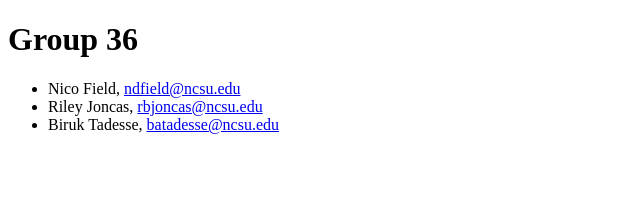
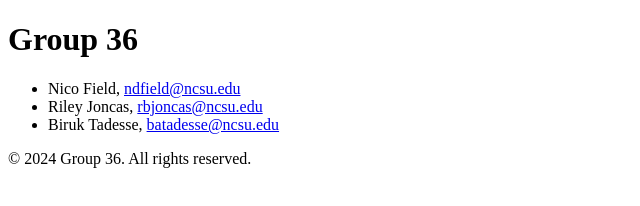
Before and after one commit to NCSU-CSC-510-F2024/git-homework, a plain HTML site: page index.html in a window 1280 px wide. Shown: the whole page, without its empty margins (0-640 px from the left). Drawn offline with Linux system fonts and the light colour scheme.

Commit message:
add footer

```diff
--- a/index.html
+++ b/index.html
@@ -10,5 +10,8 @@
             <li>Riley Joncas, <a href="mailto:rbjoncas@ncsu.edu">rbjoncas@ncsu.edu</a></li>
             <li>Biruk Tadesse, <a href="mailto:batadesse@ncsu.edu">batadesse@ncsu.edu</a></li>
         </ul>
+        <footer>
+            <p>&copy; 2024 Group 36. All rights reserved.</p>
+        </footer>
     </body>
 </html>
```
